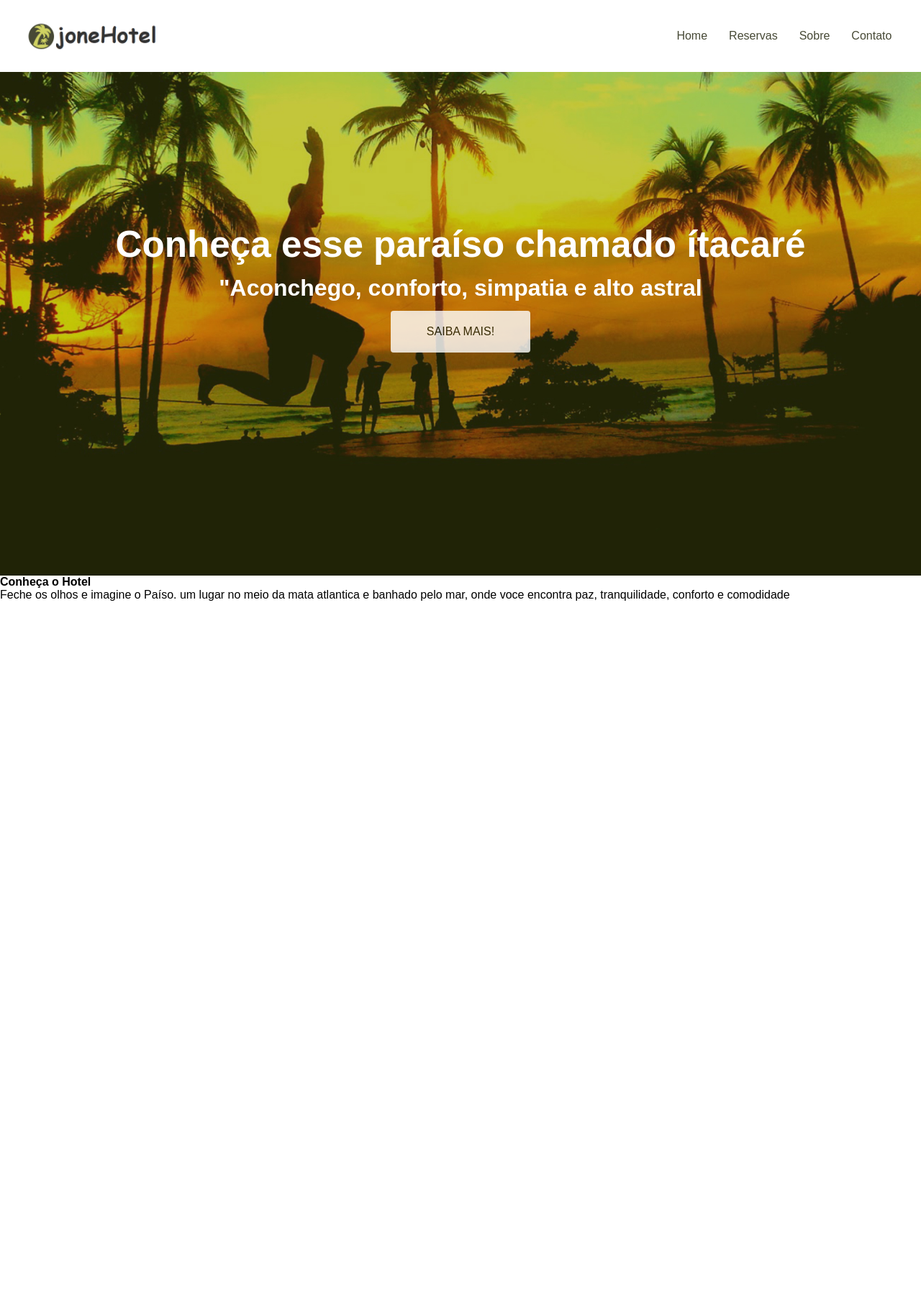
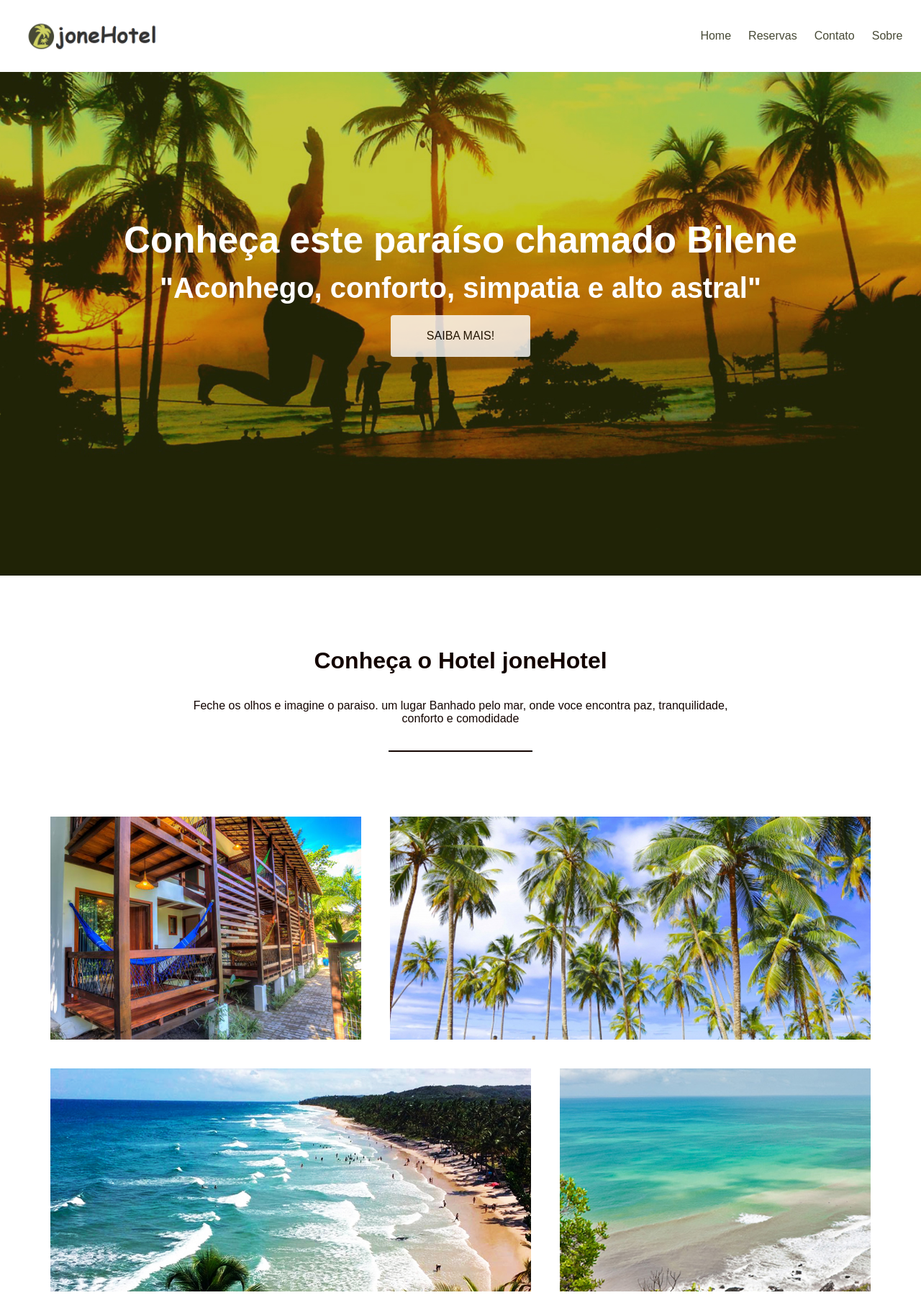
Before and after one commit to JoneBulande/joneHotel, a plain HTML site: page index.html in a window 1280 px wide. Shown: the whole page at 72% size. Before the commit the page ends 836 px from the top, so only its background shows below. Drawn offline with Linux system fonts and the light colour scheme.

Commit message:
codei outra section : conheça o hotel

```diff
--- a/css/style.css
+++ b/css/style.css
@@ -1,7 +1,6 @@
 *{
 	margin: 0;
 	padding: 0;
-	border: none;
 	font-size: 100%;
 	box-sizing: border-box;
 	font-family: sans-serif;
@@ -18,82 +17,78 @@ a:hover{
 	opacity: 1;
 }
 
-	/***********************************************************************************/
-/***********************************|      -     |*******************************************/
-	/************************************************************************************/
+/*********************************************************************************************/
+	/*************************|   HEADER   -  CABECALHO   |*******************************/
+/*********************************************************************************************/
 .cabecalho{
 	top: 0;
 	left: 0;
+	padding: 2%;
 	width: 100%;
-	padding: 2%;
 	display: flex;
 	position: absolute;
 	align-items: center;
 	background-color: #fff;
 	justify-content: space-between;
 }
-.cabecalho img{
+.cabecalho .logo{
 	width: 200px;
 }
-.cabecalho nav{
+.cabecalho .menu{
 	display: flex;
+	justify-content: space-between;
 }
-.cabecalho li a{
+.cabecalho .menu li{
+	margin: 0 12px;
+}
+.cabecalho .menu li:first-child{
+	margin-left: 0;
+}
+.cabecalho .menu li:last-child{
+	margin-right: 0;
+}
+.cabecalho .menu  a{
 	color: #191c03;
 }
-.cabecalho li{
-	margin: 0 15px;
-}
-.cabecalho li a:first-child{
-	margin-left: 0;
-}
-.cabecalho li a:last-child{
-	margin-right: 0;
-}
-@media (max-width: 700px){
 
-	.cabecalho{
-		flex-direction: column;
-	}
-	.cabecalho img{
-		margin-bottom: 5%;
-	}
-}
-
-	/***********************************************************************************/
-/***********************************|      -     |*******************************************/
-	/************************************************************************************/
+/*********************************************************************************************/
+	/*****************************|  SECTION    -  HERO   |***********************************/
+/*********************************************************************************************/
 .hero{
-	color: #fff;
-	width: 100%;
 	display: flex;
 	min-height: 100vh;
 	text-align: center;
 	align-items: center;
+	background-size: cover;
 	flex-direction: column;
-	background-size: cover;
 	justify-content: center;
 	background-image: url(../img/hero.jpg);
 }
+
 .hero h1{
 	color: #fff;
 	font-size: 3.2rem;
-	margin-bottom: 1%;
-
+	margin-bottom: 15px;
 }
 .hero h3{
 	color: #fff;
-	font-size: 2rem;
-	margin-bottom: 1%;
+	font-size: 2.5rem;
+	margin-bottom: 15px;
 }
 .hero .btn{
-	color: #191c03;
 	padding: 20px 50px;
 	border-radius: 4px;
 	background-color: #fff;
 	text-transform: uppercase;
 }
+
 @media (max-width: 700px){
+	.cabecalho{
+		flex-direction: column;
+	}
+	.menu {
+		margin-top: 4%;
+	}
 	.hero h1{
 		font-size: 2.5rem;
 	}
@@ -102,16 +97,67 @@ a:hover{
 	}
 }
 
-	/***********************************************************************************/
+	/********************************************************************************************/
+/*******************************|  SECTION    -  CONHEÇA O HOTEL   |*****************************************/
+	/********************************************************************************************/
+.conheca-o-hotel{
+	display: flex;
+	align-items: center;
+	padding: 100px 50px;
+	flex-direction: column;
+}
+
+.conheca-o-hotel h3{
+	color: #130400;
+	font-size: 2rem;
+	text-align: center;
+	margin-bottom: 35px;
+}
+.conheca-o-hotel p{
+	color: #130400;
+	max-width: 800px;
+	text-align: center;
+	margin-bottom: 35px;
+}
+.conheca-o-hotel hr{
+	height: 2px;
+	border: none;
+	width: 200px;
+	margin-bottom: 70px;
+	background-color: #130400;
+}
+
+.conheca-o-hotel .grid{
+	width: 100%;
+	display: flex;
+	flex-wrap: wrap;
+}
+
+.conheca-o-hotel .grid li{
+	height: 350px;
+	padding: 20px;
+	border-radius: 4px;
+	background-size: cover;
+	background-position: center;
+	background-clip: content-box;
+}
+.conheca-o-hotel .grid li.small{
+	flex-basis: 40%;
+}
+.conheca-o-hotel .grid li.large{
+	flex-basis: 60%;
+}
+@media (max-width: 700px){
+	.conheca-o-hotel .grid li.small, .conheca-o-hotel .grid li.large{
+		flex-basis: 100%;
+	}
+}
+
+/*********************************************************************************************/
 /***********************************|      -     |*******************************************/
-	/************************************************************************************/
+/*********************************************************************************************/
 
 
-	/***********************************************************************************/
+/*********************************************************************************************/
 /***********************************|      -     |*******************************************/
-	/************************************************************************************/
-
-
-	/***********************************************************************************/
-/***********************************|      -     |*******************************************/
-	/************************************************************************************/
+/*********************************************************************************************/
--- a/index.html
+++ b/index.html
@@ -10,6 +10,8 @@
 	<meta name="viewport" content="width=device-width, initial-scale=1">
 	<meta name="keywords" content="joneHotel, hotel de bilene, praia do bilene.">
 	<meta name="description" content=" joneHotel melhor hotel na praia do bilene">
+	<link rel="stylesheet" href="path/to/font-awesome/css/font-awesome.min.css">
+	<link rel="stylesheet" href="https://cdnjs.cloudflare.com/ajax/libs/font-awesome/4.7.0/css/font-awesome.min.css">
 </head>
 <body>
 
@@ -17,13 +19,15 @@
 <!--=======================|  HEADER - CABECALHO  |====================-->
 	<!-- ================================================================= -->
 	<header class="cabecalho">
-		<a href="#"><img src="img/logo.png"></a>
+
+		<a href="index.html" title="joneHotel"><img class="logo" src="img/logo.png" alt="joneHotel"></a>
 		<nav class="menu">
 			<li><a href="#">Home</a></li>
 			<li><a href="#">Reservas</a></li>
+			<li><a href="#">Contato</a></li>
 			<li><a href="#">Sobre</a></li>
-			<li><a href="#">Contato</a></li>
 		</nav>
+
 	</header>
 
 
@@ -32,29 +36,70 @@
 	<!-- ================================================================= -->
 
 	<section class="hero">
-		<h1>Conheça esse paraíso chamado ítacaré</h1>
-		<h3>"Aconchego, conforto, simpatia e alto astral</h3>
-		<a href="#" class="btn">Saiba Mais!</a>
+
+		<h1>Conheça este paraíso chamado Bilene</h1>
+		<h3>"Aconhego, conforto, simpatia e alto astral"</h3>
+		<a class="btn">saiba mais!</a>
+
 	</section>
+
+
 
 	<!-- ================================================================= -->
 <!-- ==========================| SECTION - CONHEÇA O HOTEL  |===============================-->
 	<!-- ================================================================= -->
 
-	<section class="conheca-o-hotel">
-		<h3>Conheça o Hotel</h3>
-		<p>Feche os olhos e imagine o Paíso. um lugar no meio da mata atlantica e banhado pelo mar, onde voce encontra paz, tranquilidade, conforto e comodidade</p>
+	<section  class="conheca-o-hotel">
+
+		<h3>Conheça o Hotel joneHotel</h3>
+		<p>Feche os olhos e imagine o paraiso. um lugar Banhado pelo mar, onde voce encontra paz, tranquilidade, conforto e comodidade</p>
 		<hr>
-		<ul>
+		<ul class="grid">
+			<li class="small" style="background-image: url(img/itacare-01.jpg);"></li>
+			<li class="large"  style="background-image: url(img/itacare-02.jpg);"></li>
+			<li class="large"  style="background-image: url(img/itacare-03.jpg);"></li>
+			<li class="small"  style="background-image: url(img/itacare-04.jpg);"></li>
+		</ul>
 
-		</ul>
 	</section>
 
 
+
 	<!-- ================================================================= -->
-<!-- ==========================| SECTION - HERO  |===============================-->
-	<!-- ================================================================= -->
+<!-- ==========================| SECTION - CARACTERISTICAS  |===============================-->
+	<!-- =================================================================
 
+
+		<section class="conheca-o-hotel">
+
+		<h3>Único Hotel pé na areia de Bilene</h3>
+		<p>o contrário da crença popular, o Lorem Ipsum não é simplesmente texto aleatório. Tem raízes numa peça de literatura clássica em Latim, de 45 AC, tornando-o com mais de 2000 anos. Richard McClintock, um professor de Latim no Colégio Hampden-Sydney, na Virgínia,</p>
+		<hr>
+
+		<ul class="grid">
+
+			<li>
+				<i class="fa fa-location-arrow"></i>
+				<h4>Localização</h4>
+				<p>o contrário da crença popular, o Lorem Ipsum não é simplesmente texto aleatório. Tem raízes numa peça de literatura clássica em Latim, de 45 AC, tornando-o com mais de 2000 anos. Richard McClintock, um professor de Latim no Colégio Hampden-Sydney, na Virgínia</p>
+			</li>
+
+			<li>
+				<i class="fa fa-gift"></i>
+				<h4>Pacotes e ofertas</h4>
+				<p>o contrário da crença popular, o Lorem Ipsum não é simplesmente texto aleatório. Tem raízes numa peça de literatura clássica em Latim, de 45 AC, tornando-o com mais de 2000 anos. Richard McClintock, um professor de Latim no Colégio Hampden-Sydney, na Virgínia</p>
+			</li>
+
+			<li>
+				<i class="fa fa-home"></i>
+				<h4>Acomodaçãos</h4>
+				<p>o contrário da crença popular, o Lorem Ipsum não é simplesmente texto aleatório. Tem raízes numa peça de literatura clássica em Latim, de 45 AC, tornando-o com mais de 2000 anos. Richard McClintock, um professor de Latim no Colégio Hampden-Sydney, na Virgínia</p>
+			</li>
+
+		</ul>
+
+	</section>
+-->
 
 </body>
 </html>
```
